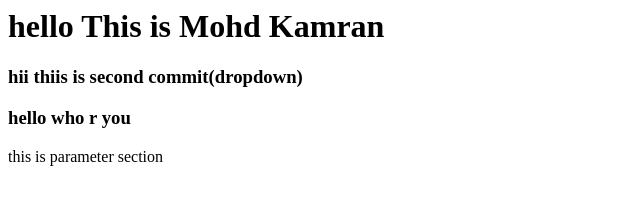
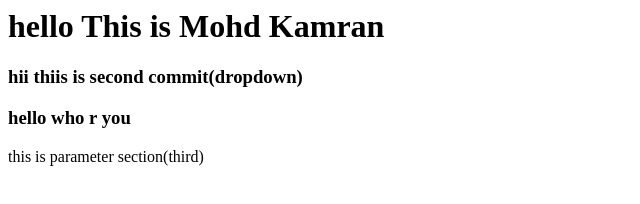
Before and after one commit to kamran415/localRepo, a plain HTML site: page index.html in a window 1280 px wide. Shown: the full height of the page, 0-640 px from the left. Drawn offline with Linux system fonts and the light colour scheme.

Commit message:
third add in feature1

```diff
--- a/index.html
+++ b/index.html
@@ -1,4 +1,4 @@
 <h1>hello This is Mohd Kamran</h1>
 <h3>hii thiis is second commit(dropdown)</h3>
 <h3>hello who r you</h3>
-<p>this is parameter section</p>
+<p>this is parameter section(third)</p>
```
